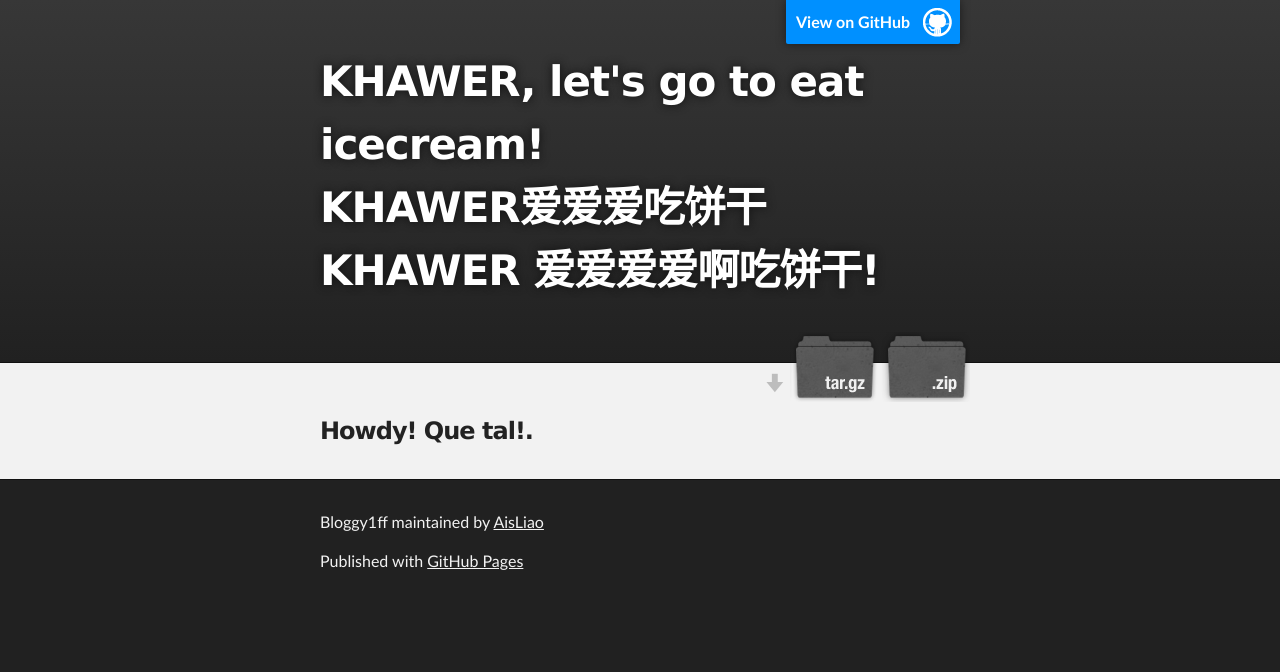
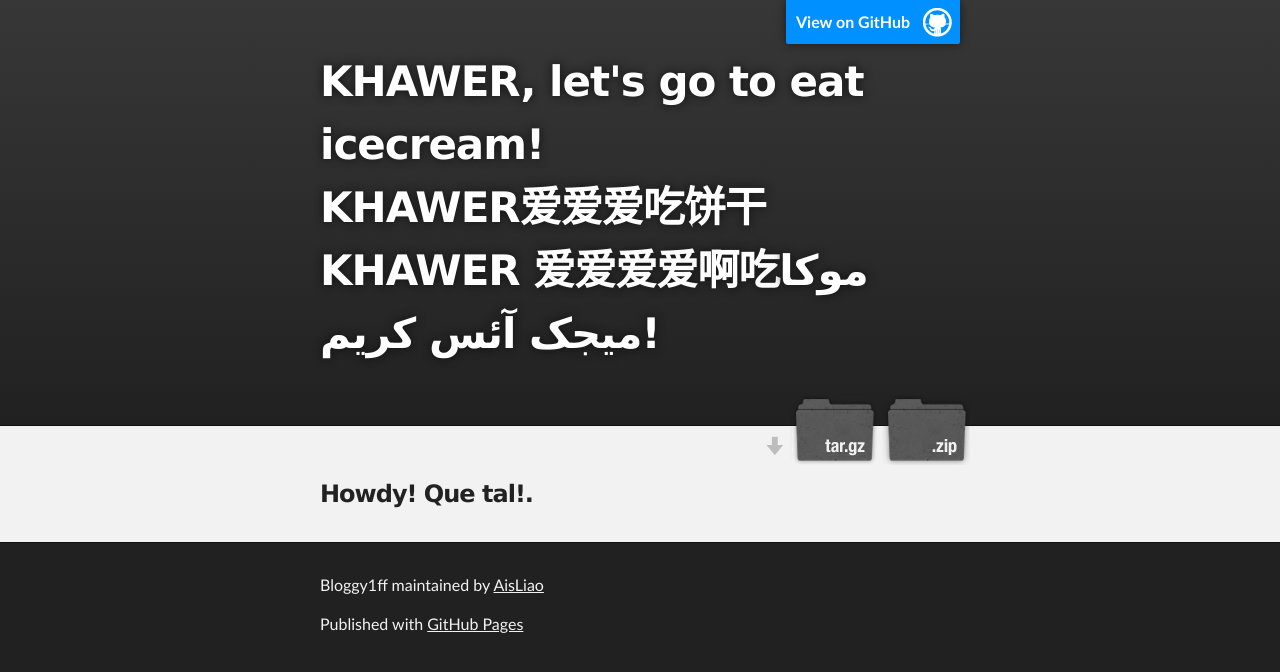
Before and after one commit to AisLiao/Bloggy1ff, a Jekyll site: the page built from index.html, in a window 1280 px wide. Shown: the top 672 px of the page. Built offline with Jekyll 4.4.1, drawn with Linux system fonts in a browser that asks for light colours.

Commit message:
موکا میجک آئس کریم

```diff
--- a/_layouts/default.html
+++ b/_layouts/default.html
@@ -19,7 +19,7 @@
 
           <h1 id="project_title">KHAWER, let's go to eat icecream!</h1>
           <h1 id="project_title2">KHAWER爱爱爱吃饼干</h1>
-          <h1 class="pkk1">KHAWER 爱爱爱爱啊吃饼干! </h1>
+          <h1 class="pkk1">KHAWER 爱爱爱爱啊吃موکا میجک آئس کریم! </h1>
 
           <h2 id="project_tagline"></h2>
 
```
